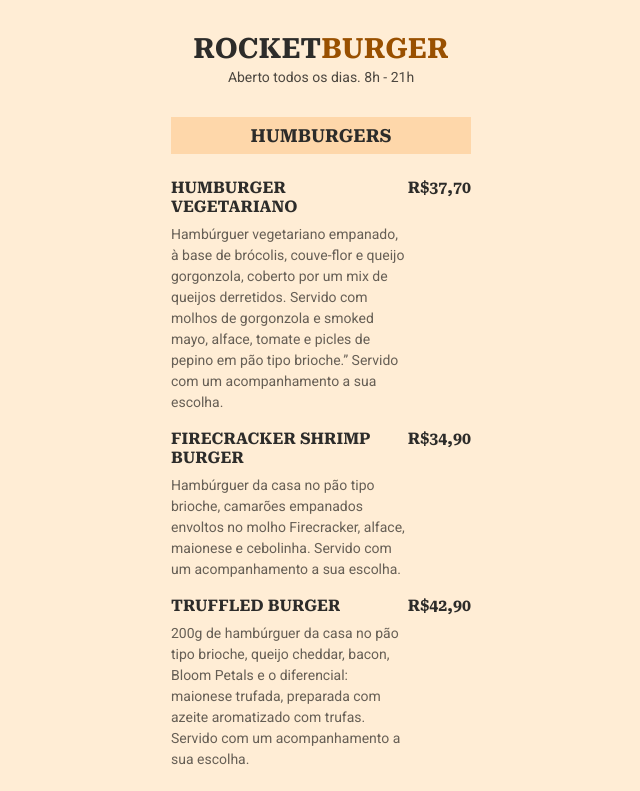
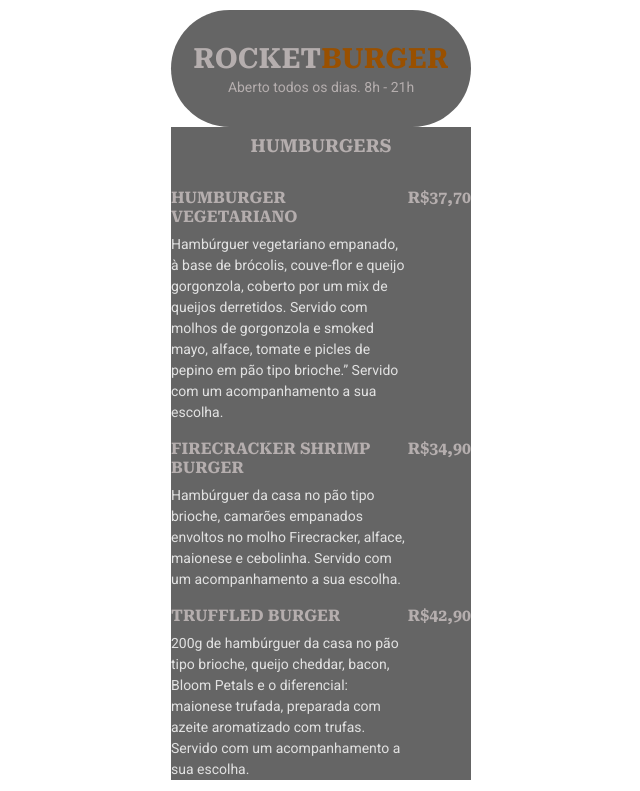
Before and after one commit to JulioCvieira/progeto-de-cardapio, a plain HTML site: page index.html in a window 1280 px wide. Shown: the top 791 px of the page, without its empty margins (319-959 px from the left). Drawn offline with Linux system fonts and the light colour scheme.

Commit message:
Update style.css

```diff
--- a/style.css
+++ b/style.css
@@ -4,9 +4,11 @@
     padding: 0;
   }
 
-  body {
-    background: #FFEDD5;
+  body
+  {
+
     font-family: 'Roboto', sans-serif;
+    margin: 10px;
   }
 
   ul {
@@ -17,11 +19,13 @@
   h1, h2, h3, .price {
     font-family: 'Roboto Serif', serif;
     text-transform: uppercase;
-    color: #2D2C2A;
+    color: rgba(201, 193, 193, 0.801);
   }
 
   /*HEADER*/
   header {
+    background-color: #0808089f;
+    border-radius: 100px;
     padding: 32px 0;
     text-align: center;
   }
@@ -33,11 +37,12 @@
   header p {
     font-size: 14px;
     line-height: 16px;
-    color: rgba(0, 0, 0, 0.7);
+    color: rgba(201, 193, 193, 0.801);
   }
 
   header,
   section {
+    background-color: #0808089f;
     max-width: 300px;
     margin: 0 auto;
   }
@@ -50,11 +55,12 @@
 
   /*SECTION*/
   section {
+    background-color: #0808089f;
     margin-bottom: 24px;
   }
 
   section h2 {
-    background-color: #FED7AA;
+
     padding: 8px 16px;
     text-align: center;
     margin-bottom: 24px;
@@ -63,12 +69,13 @@
 
   /*LISTA*/
   ul li {
+
     margin-bottom: 16px;
     display: flex;
   }
 
   li .deatails {
-    max-width: 240px;
+  max-width: 240px;
   }
 
   .deatails h3 {
@@ -78,7 +85,8 @@
   }
 
   .deatails p {
-    color: rgba(0, 0, 0, 0.6);
+
+    color: rgba(255, 255, 255, 0.808);
     font-size: 14px;
     line-height: 21px;
   }
```
